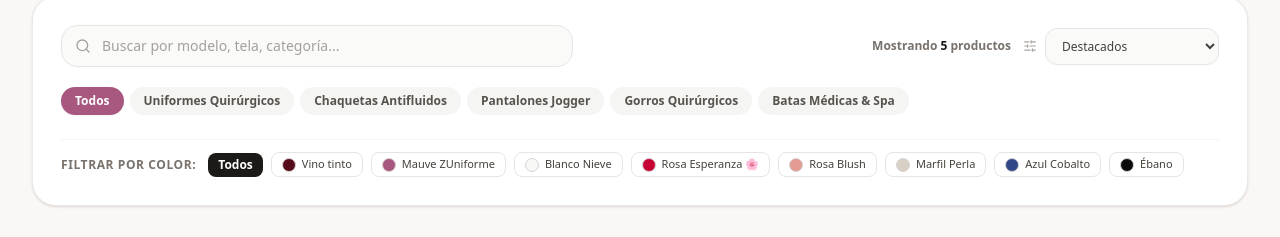
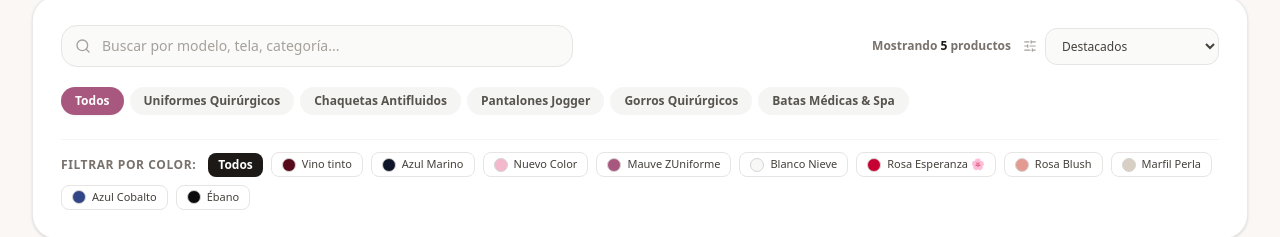
Before and after one commit to Jonathanz7/Zuniforme, a React (Vite) app: page / in a window 1280 px wide. Shown: the part 1330-1567 px from the top of the page. Built offline with nearby package versions, Linux system fonts and the light colour scheme; grey boxes are pictures that could not be loaded.

Commit message:
Actualiza catálogo de productos (5 prendas)

```diff
--- a/src/data/products.ts
+++ b/src/data/products.ts
@@ -29,6 +29,18 @@ export const initialProducts: Product[] = [
         "imagenes": [
           "https://ckia3v7wbmlxmsag.public.blob.vercel-storage.com/products/1791427835507-4fd3bf12-ba2c-487b-84c1-26320b58dc73.jpeg"
         ]
+      },
+      {
+        "color": "Azul Marino",
+        "colorHex": "#0f162a",
+        "imagenes": [
+          "https://ckia3v7wbmlxmsag.public.blob.vercel-storage.com/products/1791512839728-d558c33e-4381-4f4a-b4c1-3923d5136675.jpeg"
+        ]
+      },
+      {
+        "color": "Nuevo Color",
+        "colorHex": "#F4B8CC",
+        "imagenes": []
       }
     ]
   },
```
